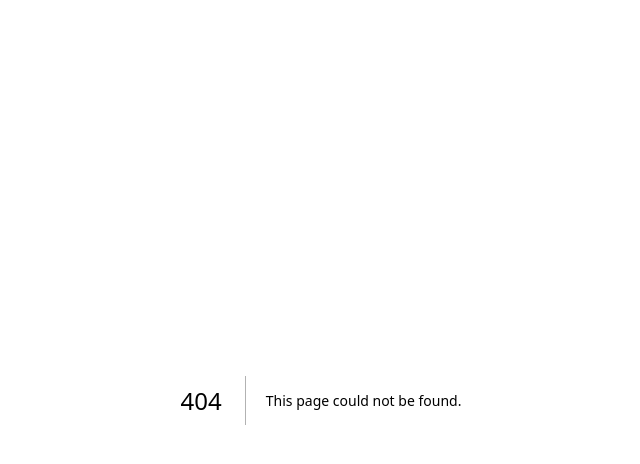
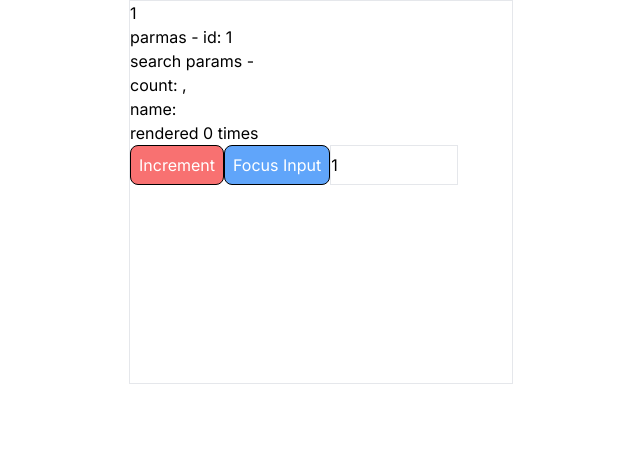
Before and after one commit to Shaybush/ganey-eden, a Next.js app: page /demo/exam/1 in a window 1280 px wide. Before the commit this address had no page. Shown: the top 464 px of the page, without its empty margins (319-959 px from the left). Built offline with nearby package versions, Linux system fonts and the light colour scheme.

Commit message:
edit demo

```diff
--- /dev/null
+++ b/app/demo/exam/[id]/page.tsx
@@ -0,0 +1,31 @@
+'use client';
+import { useRef, useState } from "react";
+import { parmasProps, searchParmasProps } from "../../models/demo.model";
+export default function Exam({ params, searchParams }: {
+    params: parmasProps,
+    searchParams: searchParmasProps;
+}) {
+    const inputRef = useRef(null);
+    const renderCount = useRef(0);
+    const [count, setCount] = useState(1);
+
+    // TODO - should learn all hooks
+    // useImperativeHandle()
+    // useTransition()
+    // useId()
+    // useLayoutEffect()
+    // useMemo()
+    // useCallback()
+
+    return (
+        <div className="w-96 h-96 border mx-auto">
+            <div>{count} <br />parmas - id: {params.id} <br /> search params -<br /> count: {searchParams.count},<br /> name: {searchParams.name}</div>
+            <div>rendered {renderCount.current++} times</div>
+            <button onClick={(e) => setCount(count + 1)} className="border border-black rounded-lg h-10 bg-red-400 px-2 text-white">Increment</button>
+
+            <button onClick={(e) => inputRef.current?.focus()} className="border border-black rounded-lg h-10 bg-blue-400 px-2 text-white">Focus Input</button>
+
+            <input value={count} onChange={(e) => setCount(parseInt(e.target.value))} ref={inputRef} className="h-10 w-32 border focus:bg-blue-400" />
+        </div>
+    );
+};
--- /dev/null
+++ b/app/demo/exam/page.tsx
@@ -0,0 +1,9 @@
+export default function Exam({ searchParams }: {
+    searchParams: { count: number; };
+}) {
+    return (
+        <div>
+            {searchParams.count}
+        </div>
+    );
+}
```
Also changed, not shown: app/demo/models/demo.model.ts (added, +7 -0 lines).
